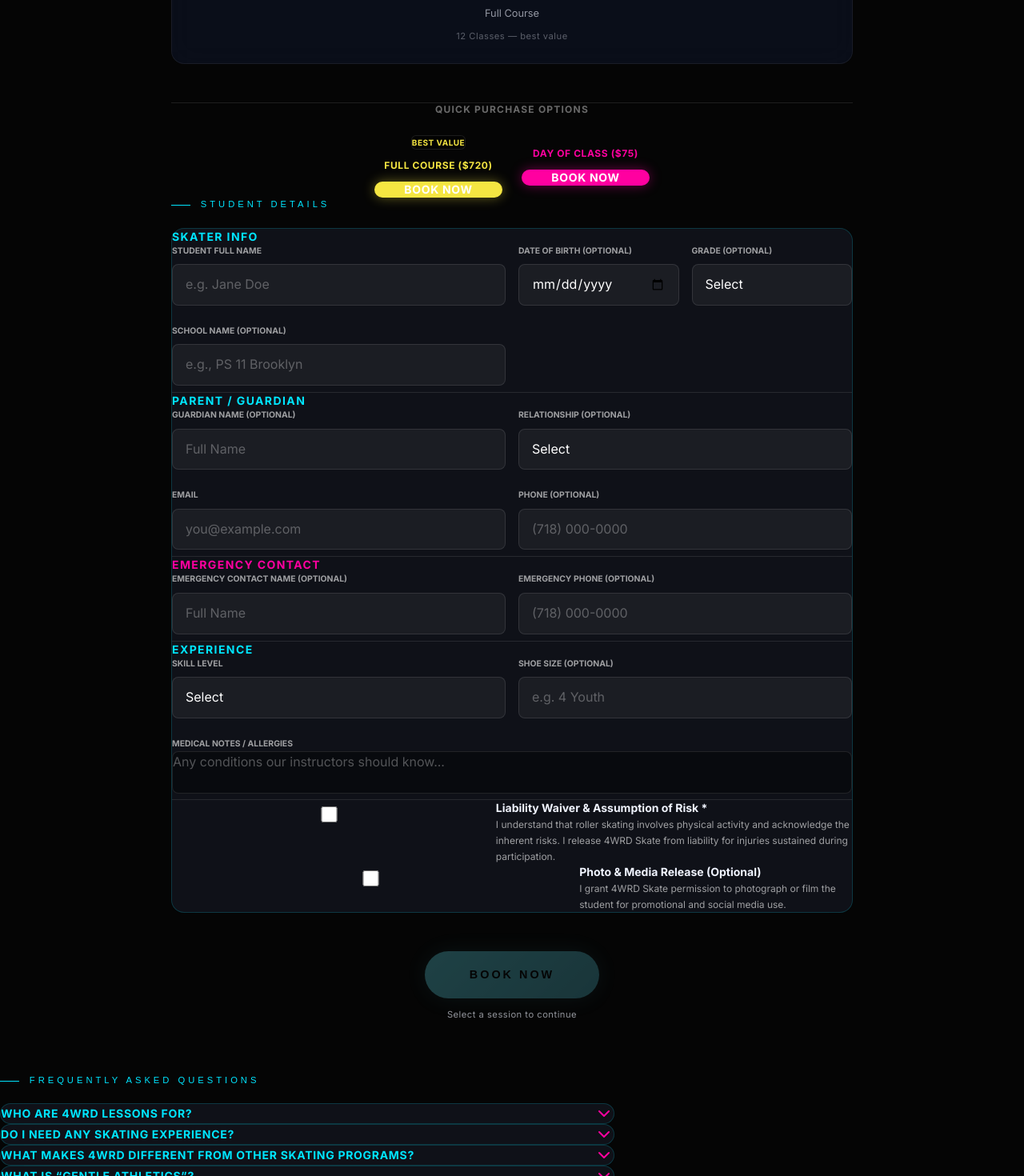
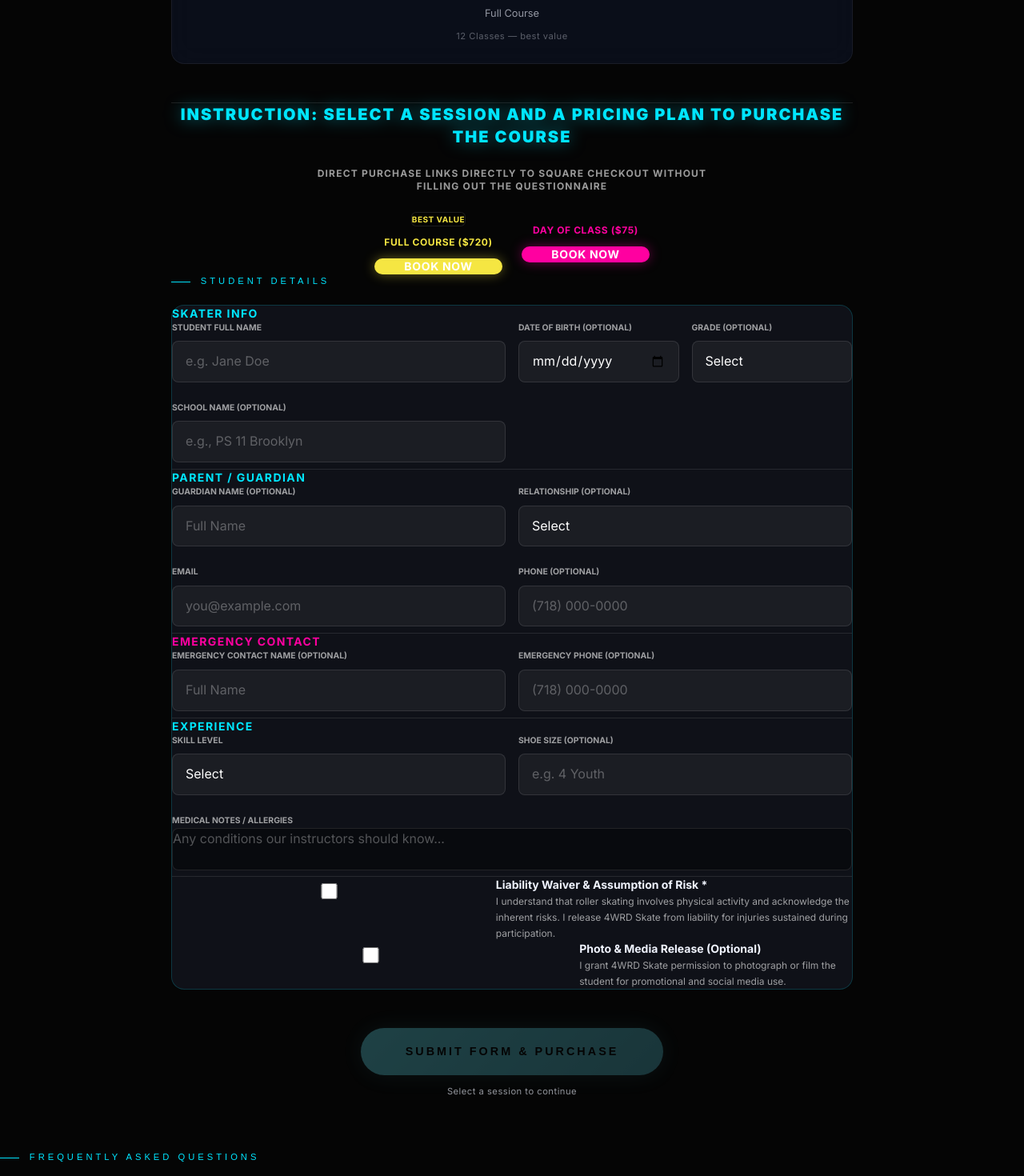
Before and after one commit to Salimgroup/4wrdskate, a Next.js app: page /lessons in a window 1280 px wide. Shown: the part 1420-2890 px from the top of the page at 80% size. Built offline with nearby package versions, Linux system fonts and the light colour scheme.

Commit message:
Update instructions and wire FormSubmit email to info@4playglobal.com

```diff
--- a/src/app/lessons/page.tsx
+++ b/src/app/lessons/page.tsx
@@ -16,7 +16,6 @@ const PRICING = [
     { id: "course", amount: 720, label: "Full Course", desc: "12 Classes — best value", popular: true },
 ];
 
-const APPS_SCRIPT_URL: string = "https://script.google.com/macros/s/AKfycbw_T8vVeF19U0PtqzShQ1u3OxFADTUDxWROYFAJCg9aTtrzQDCI0q7lrEUz0wDlMVap/exec";
 
 const FAQs = [
   { q: "Who are 4WRD lessons for?", a: "Our lessons are designed for children, teens, and adults of all skill levels, including neurodivergent participants. From first-time skaters to those refining their technique, we meet each participant where they are." },
@@ -79,60 +78,6 @@ export default function LessonsPage() {
     // Derived state
     const sessionData = SESSIONS.find(s => s.id === selectedSession);
     const pricingData = PRICING.find(p => p.id === selectedPricing);
-
-
-    const handleCheckout = async () => {
-        if (!selectedSession || !selectedPricing) return;
-        setIsBooking(true);
-
-        // 1. Google Sheets via Apps Script
-        const sheetRow = [
-            new Date().toISOString(),
-            studentInfo.studentName || "—", studentInfo.dob || "—", studentInfo.grade || "—", studentInfo.school || "—",
-            studentInfo.parentName || "—", studentInfo.relationship || "—", studentInfo.email || "—", studentInfo.phone || "—",
-            studentInfo.emergencyName || "—", studentInfo.emergencyPhone || "—",
-            studentInfo.skillLevel || "—", sessionData?.day || "—", studentInfo.shoeSize || "—", studentInfo.medicalNotes || "—",
-            studentInfo.liability ? "Yes" : "No",
-            studentInfo.photoRelease ? "Yes" : "No",
-        ];
-
-        if (APPS_SCRIPT_URL !== "YOUR_APPS_SCRIPT_URL_HERE") {
-            try {
-                // Remove await to prevent blocking checkout if this fails/is slow
-                fetch(APPS_SCRIPT_URL, {
-                    method: "POST",
-                    mode: "no-cors",
-                    headers: { "Content-Type": "application/json" },
-                    body: JSON.stringify({ row: sheetRow }),
-                }).catch(e => console.warn("Sheet export failed:", e));
-            } catch (e) {
-                console.warn("Sheet export failed:", e);
-            }
-        }
-
-        // 2. Send email via Anthropic API + Gmail MCP (fire and forget)
-        try {
-            fetch("/api/checkout", {
-                method: "POST",
-                headers: { "Content-Type": "application/json" },
-                body: JSON.stringify({
-                    sessionId: selectedSession,
-                    pricingId: selectedPricing,
-                    studentInfo,
-                    isEmailTrigger: true
-                })
-            }).catch(e => console.warn("Email API call failed:", e));
-
-        } catch (e) {
-            console.warn("Email send prep failed:", e);
-        }
-
-        // 3. Redirect to Square Checkout
-        setTimeout(() => {
-            alert(`✅ Details saved!\n\nYou will now be redirected to Square to complete your purchase.`);
-            window.location.href = "https://checkout.square.site/merchant/MLFW3X8RMKVW2/checkout/VVQJ2ZJFQPEZULDJUYDP6RBH";
-        }, 800);
-    };
 
 
     return (
@@ -235,8 +180,9 @@ export default function LessonsPage() {
 
 
                 {/* DIRECT BUY BUTTONS */}
-                <div className="mt-8 border-t border-white/10 pt-12 pb-12 flex flex-col items-center justify-center gap-6 scroll-reveal scale-up relative z-20">
-                    <p className="text-white/40 text-xs font-bold tracking-widest uppercase mb-2">Quick Purchase Options</p>
+                <div className="mt-8 border-t border-white/10 pt-12 pb-12 flex flex-col items-center justify-center gap-6 scroll-reveal scale-up relative z-20 text-center">
+                    <h2 className="text-[#00e5ff] text-xl font-black tracking-widest uppercase mb-2 drop-shadow-[0_0_10px_rgba(0,229,255,0.5)]">INSTRUCTION: SELECT A SESSION AND A PRICING PLAN TO PURCHASE THE COURSE</h2>
+                    <p className="text-white/60 text-xs font-bold tracking-widest uppercase mb-4 max-w-lg">Direct purchase links directly to Square Checkout without filling out the questionnaire</p>
                     <div className="flex flex-col md:flex-row gap-6 items-start md:items-center justify-center">
                         <div className="flex flex-col items-center gap-3">
                            <span className="text-[10px] text-[#f5e642] font-bold tracking-wider bg-black/40 px-2 py-1 rounded-md border border-white/10">BEST VALUE</span>
@@ -383,14 +329,39 @@ export default function LessonsPage() {
 
                 {/* BOOK */}
                 <div className="book-section scroll-reveal scale-up delay-400 pb-12 relative z-20">
-                    <button className="book-btn" onClick={handleCheckout} disabled={!selectedSession || !selectedPricing || !isStudentComplete || isBooking}>
-                        {isBooking ? "Processing..." : "Book Now"}
-                    </button>
-                    <div className="book-hint">
+                    <form action="https://formsubmit.co/info@4playglobal.com" method="POST" onSubmit={() => setIsBooking(true)}>
+                        {/* FormSubmit Config */}
+                        <input type="hidden" name="_next" value="https://checkout.square.site/merchant/MLFW3X8RMKVW2/checkout/VVQJ2ZJFQPEZULDJUYDP6RBH" />
+                        <input type="hidden" name="_captcha" value="false" />
+                        <input type="hidden" name="_subject" value="New Lesson Registration" />
+
+                        {/* Hidden fields mapped from React state to send in email */}
+                        <input type="hidden" name="Selected Session" value={sessionData ? sessionData.name : "None"} />
+                        <input type="hidden" name="Selected Pricing" value={pricingData ? pricingData.label : "None"} />
+                        <input type="hidden" name="Skater Name" value={studentInfo.studentName} />
+                        <input type="hidden" name="DOB" value={studentInfo.dob} />
+                        <input type="hidden" name="Grade" value={studentInfo.grade} />
+                        <input type="hidden" name="School" value={studentInfo.school} />
+                        <input type="hidden" name="Parent Name" value={studentInfo.parentName} />
+                        <input type="hidden" name="Relationship" value={studentInfo.relationship} />
+                        <input type="hidden" name="Email" value={studentInfo.email} />
+                        <input type="hidden" name="Phone" value={studentInfo.phone} />
+                        <input type="hidden" name="Emergency Name" value={studentInfo.emergencyName} />
+                        <input type="hidden" name="Emergency Phone" value={studentInfo.emergencyPhone} />
+                        <input type="hidden" name="Skill Level" value={studentInfo.skillLevel} />
+                        <input type="hidden" name="Shoe Size" value={studentInfo.shoeSize} />
+                        <input type="hidden" name="Medical Notes" value={studentInfo.medicalNotes} />
+
+                        <button type="submit" className="book-btn" disabled={!selectedSession || !selectedPricing || !isStudentComplete || isBooking}>
+                            {isBooking ? "Processing..." : "Submit Form & Purchase"}
+                        </button>
+                    </form>
+
+                    <div className="book-hint mt-4">
                         {(!selectedSession) ? "Select a session to continue"
                             : (!selectedPricing) ? "Select a pricing plan to continue"
                             : (!isStudentComplete) ? "Complete student details to continue"
-                            : "Proceed to Square Checkout"}
+                            : "Submit questionnaire & proceed to Square Checkout"}
                     </div>
                 </div>
             </div>
```
